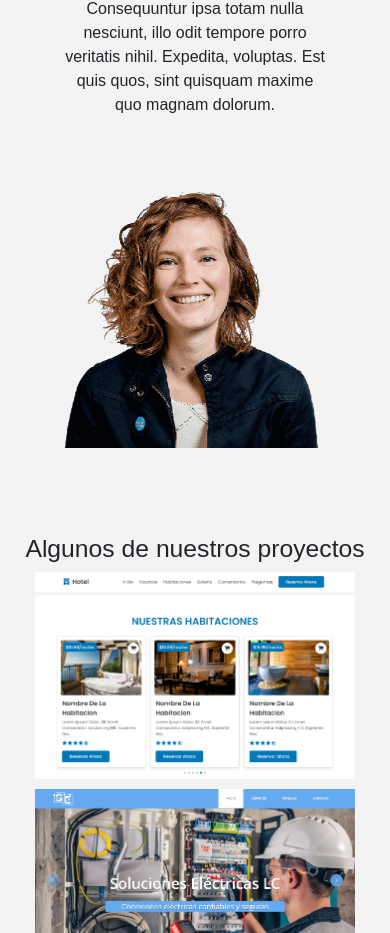
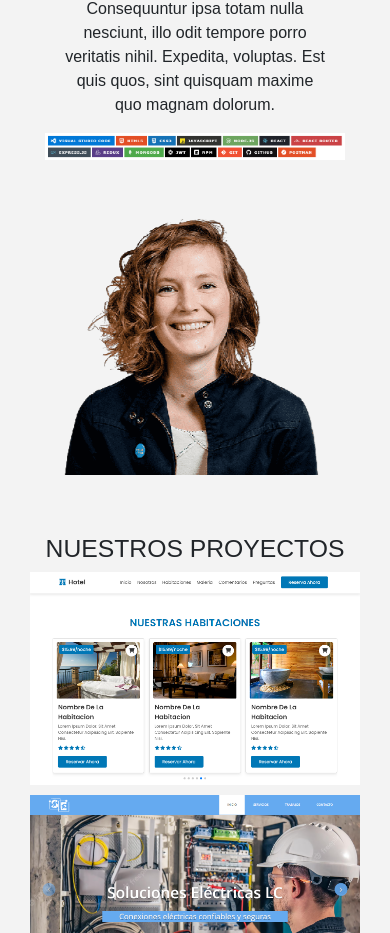
Before and after one commit to Nicojuarez95/nodex, a React (Create React App) app: page / in a window 390 px wide. Shown: the part 1572-2505 px from the top of the page. Built offline with nearby package versions, Linux system fonts and the light colour scheme.

Commit message:
pag proyecto web

```diff
--- a/src/App.css
+++ b/src/App.css
@@ -471,9 +471,11 @@ span{
     gap: 10px;
   }
   .itemProyecto{
-    width: 320px;
+    width: 330px;
   }
-
+  .imgTecnos{
+    width: 300px !important;
+  }
 }
 @media (min-height: 320px) and (max-height: 750px) {
   .section1{
--- a/src/App.jsx
+++ b/src/App.jsx
@@ -19,6 +19,7 @@ import fullfitness from "./Img/fullfitness.png"
 import './App.css';
 import React, { useEffect } from 'react';
 import Swiper from 'swiper';
+import tecno from "./Img/tecnologias.png"
 
 function App() {
   const formInitialDetails = {
@@ -98,7 +99,7 @@ function App() {
                 <a className="nav-link" href="#proyectos">Proyectos</a>
               </li>
               <li className="nav-item">
-                <a className="nav-link" href="#review">testimonios</a>
+                <a className="nav-link" href="#review">Testimonios</a>
               </li>
             </ul>
           </div>
@@ -177,6 +178,7 @@ function App() {
                     <div className="info">
                       <h3>Sobre nosotros</h3>
                       <p>Lorem ipsum dolor sit, amet consectetur adipisicing elit. Laborum, nesciunt eos quo non quaerat nam ducimus! Voluptatem a tempora enim sint aut repudiandae facilis molestias! Aperiam deleniti esse sit pariatur. Lorem ipsum dolor, sit amet consectetur adipisicing elit. Consectetur totam eaque nisi voluptas ea laboriosam nemo tenetur, perferendis dolore autem quam voluptate iste reprehenderit natus quos sed fuga nam tempore. Lorem, ipsum dolor sit amet consectetur adipisicing elit. Consequuntur ipsa totam nulla nesciunt, illo odit tempore porro veritatis nihil. Expedita, voluptas. Est quis quos, sint quisquam maxime quo magnam dolorum.</p>
+                      <img className='imgTecnos' src={tecno} alt="" />
                     </div>
                     <div className="info2">
                         <img src={persona3} alt="" />
@@ -184,7 +186,7 @@ function App() {
                 </div>
           </div>
           <div className='proyectos' id='proyectos'>
-              <h2>Algunos de nuestros proyectos</h2>
+              <h2>NUESTROS PROYECTOS</h2>
               <div className='proyectosCont'>
                   <div className='itemProyecto'><a href="https://nicojuarez95.github.io/hotel-landing/" target='_blank'><img className='imgProyectos' src={hotel} alt="" /></a></div>
 
```
Also changed, not shown: src/Img/tecnologias.png (added).
